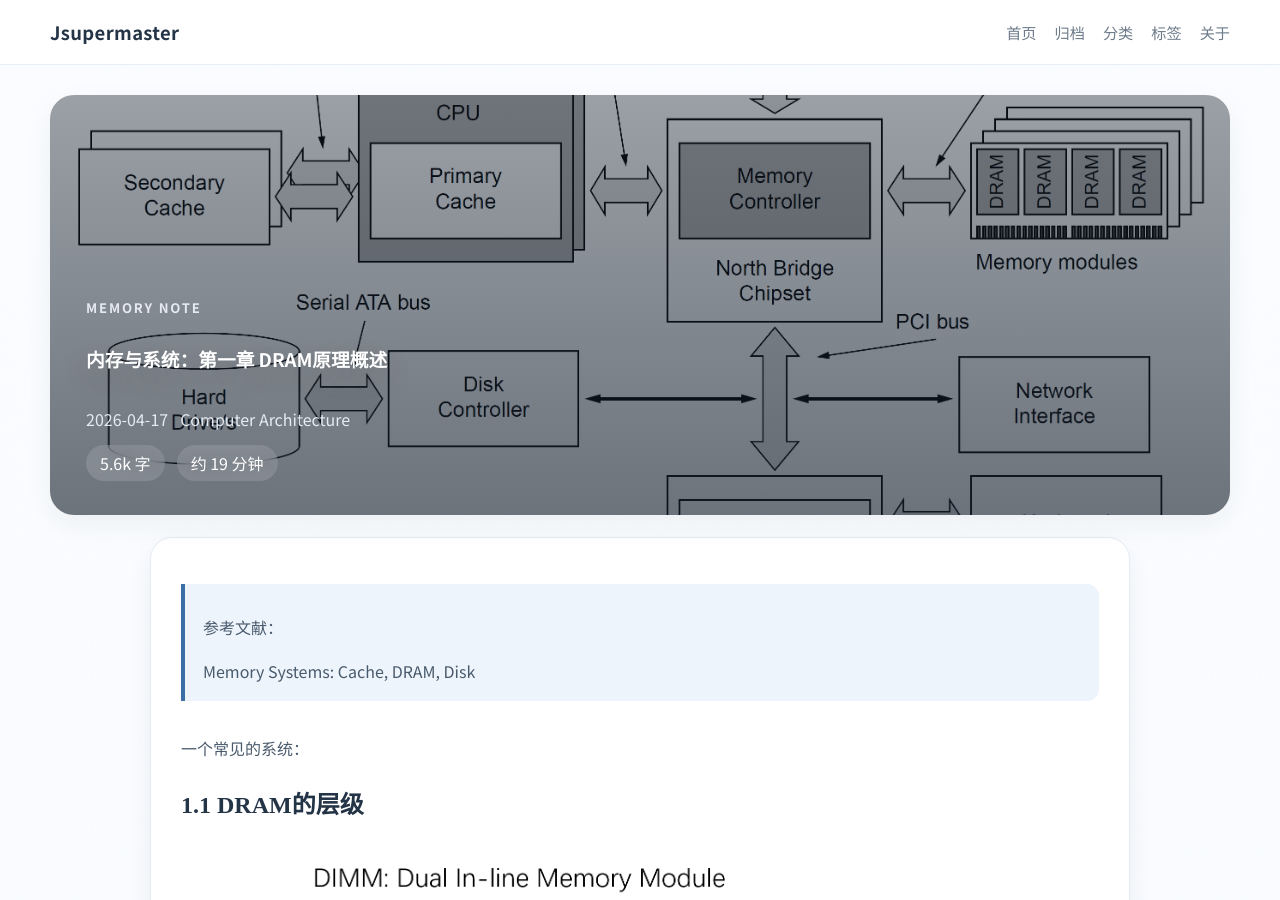
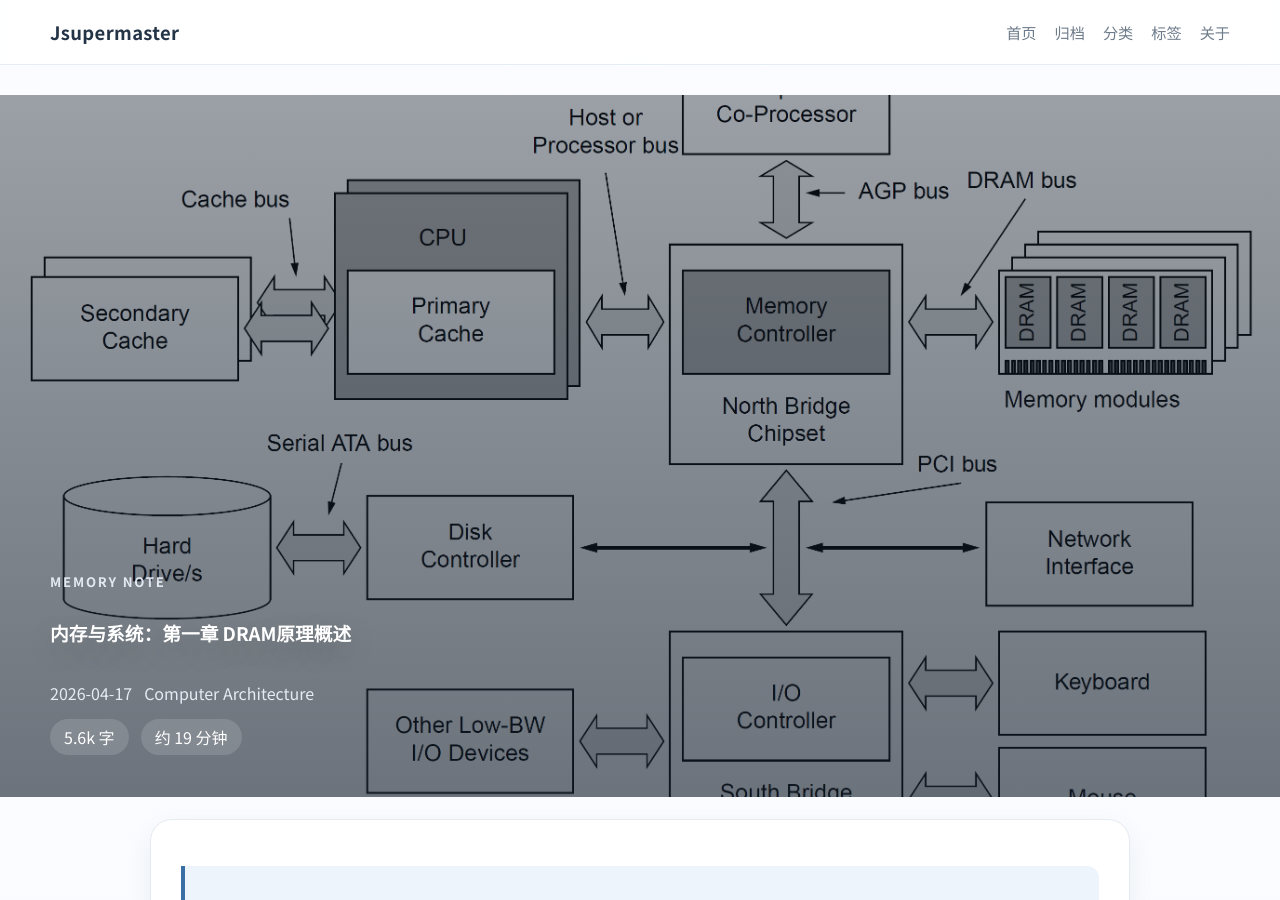
Before and after one commit to Jsupermaster/Jsupermaster.github.io, a Jekyll site: the page built from _posts/2026-04-17-memory_study_1.md, in a window 1280 px wide and 900 px high. Built offline with Jekyll 4.4.1, drawn with Linux system fonts in a browser that asks for light colours; comment, search, counter and statistics services are not loaded.

Commit message:
update_260419_9

```diff
--- a/_layouts/default.html
+++ b/_layouts/default.html
@@ -8,7 +8,7 @@
   <link rel="preconnect" href="https://fonts.googleapis.com">
   <link rel="preconnect" href="https://fonts.gstatic.com" crossorigin>
   <link href="https://fonts.googleapis.com/css2?family=Noto+Sans+SC:wght@400;500;700&family=Noto+Serif+SC:wght@600;700&display=swap" rel="stylesheet">
-  <link rel="stylesheet" href="{{ '/assets/styles.css?v=20260419d' | relative_url }}">
+  <link rel="stylesheet" href="{{ '/assets/styles.css?v=20260419e' | relative_url }}">
   <script defer src="//busuanzi.ibruce.info/busuanzi/2.3/busuanzi.pure.mini.js"></script>
 </head>
 <body>
--- a/_posts/2026-04-17-memory_study_1.md
+++ b/_posts/2026-04-17-memory_study_1.md
@@ -19,6 +19,8 @@ read_time: 约 19 分钟
 > Memory Systems: Cache, DRAM, Disk
 
 一个常见的系统：
+
+![DRAM system overview]({{ '/assets/images/mem_study/image-20260411165806485.png' | relative_url }})
 
 ## 1.1 DRAM的层级
 
--- a/assets/styles.css
+++ b/assets/styles.css
@@ -394,21 +394,26 @@ img {
 
 .post-hero {
   position: relative;
-  min-height: 420px;
-  border-radius: 24px;
+  width: 100vw;
+  min-height: 78vh;
+  margin-left: calc(50% - 50vw);
+  margin-right: calc(50% - 50vw);
+  border-radius: 0;
   background-position: center;
   background-repeat: no-repeat;
   background-size: cover;
   overflow: hidden;
-  box-shadow: var(--shadow);
+  box-shadow: none;
 }
 
 .post-hero-inner {
   display: flex;
   flex-direction: column;
   justify-content: flex-end;
-  min-height: 420px;
-  padding: 34px 36px;
+  width: min(var(--content-width), calc(100% - 40px));
+  min-height: 78vh;
+  margin: 0 auto;
+  padding: 48px 0 42px;
   color: #f7fbff;
 }
 
@@ -559,11 +564,12 @@ img {
 
   .post-hero,
   .post-hero-inner {
-    min-height: 320px;
+    min-height: 52vh;
   }
 
   .post-hero-inner {
-    padding: 22px 20px;
+    width: calc(100% - 20px);
+    padding: 24px 0 22px;
   }
 
   .panel-heading {
```
